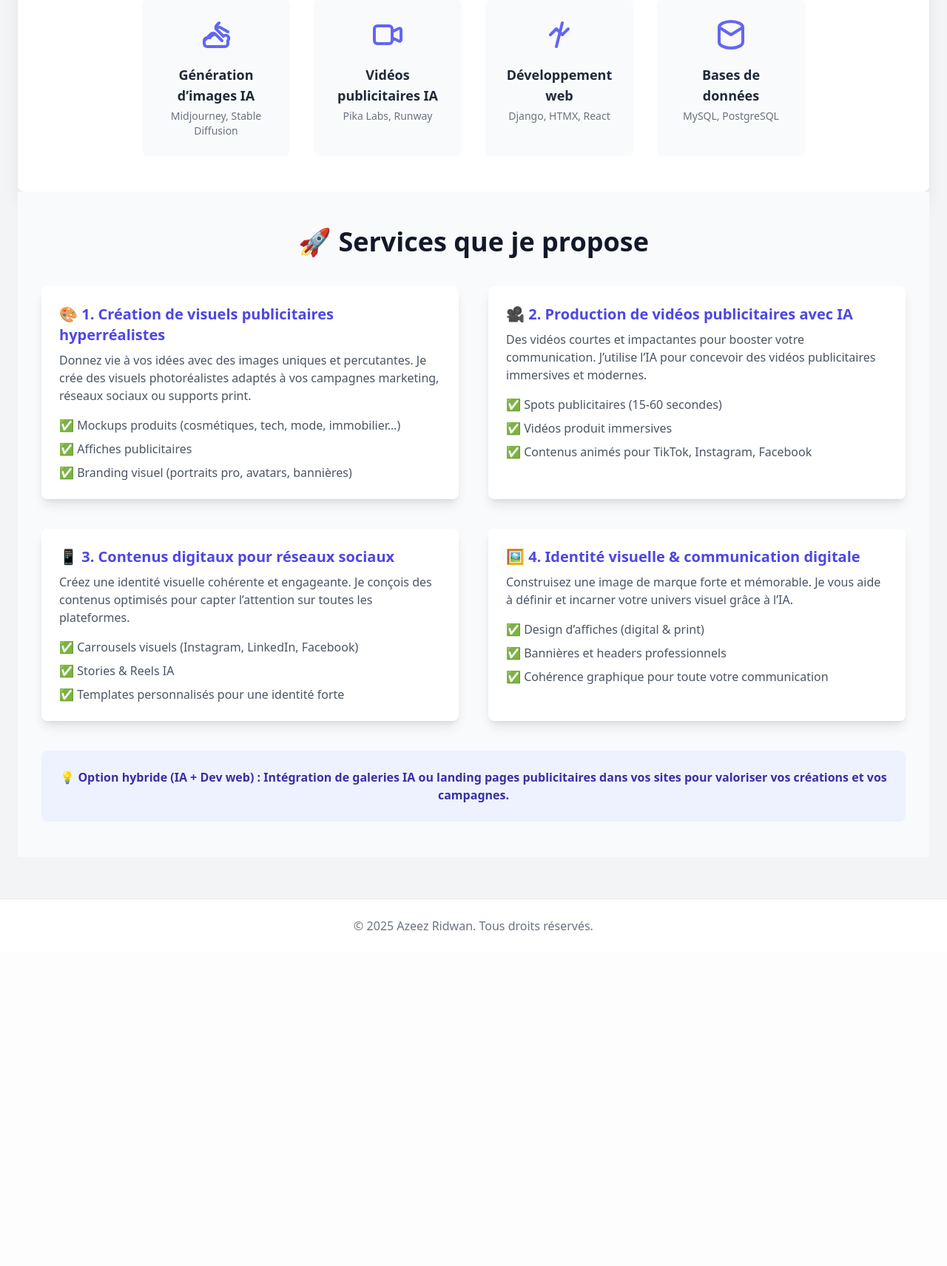
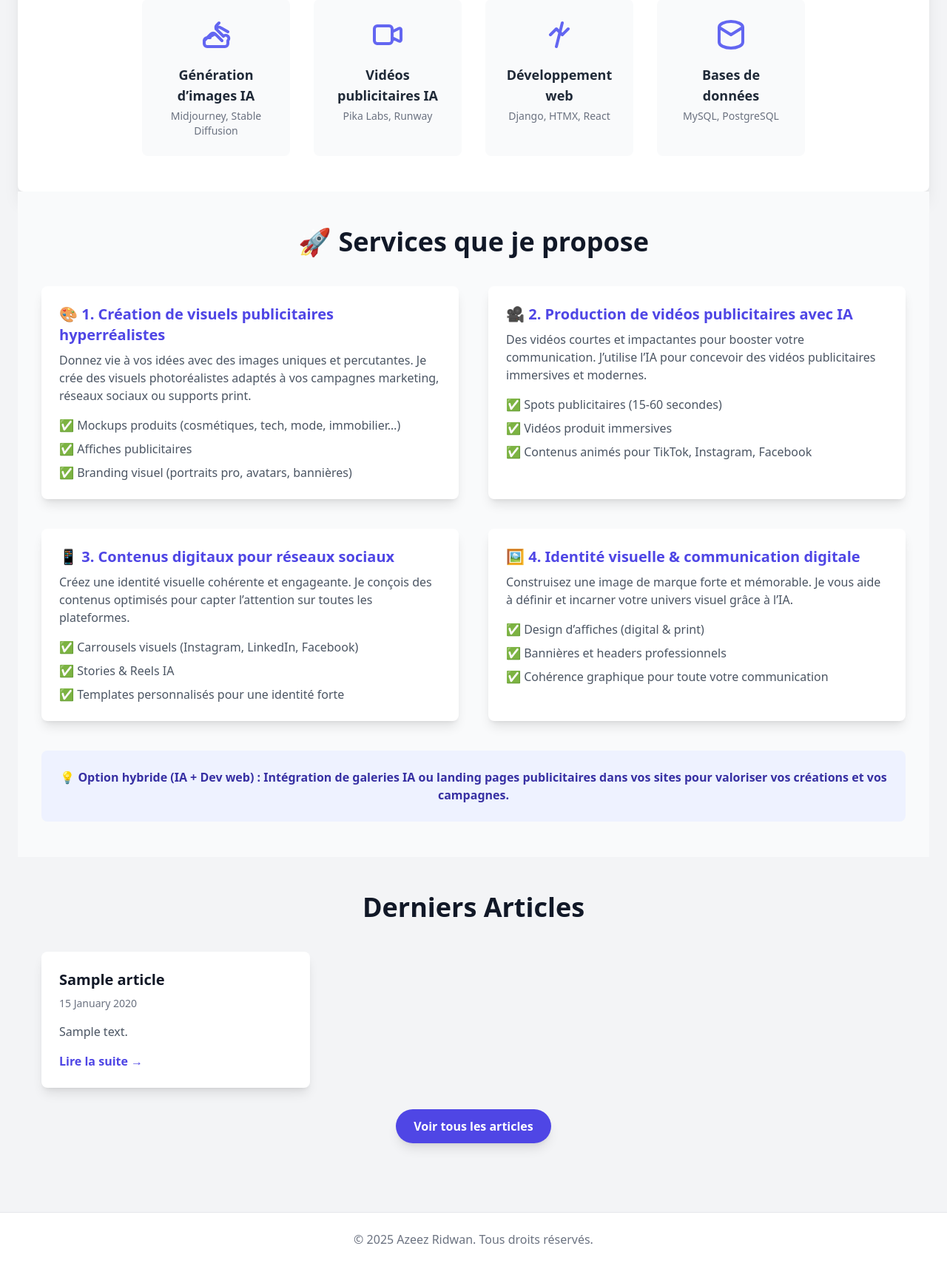
Before and after one commit to Zizou897/portfolioIA, a Django app: page / in a window 1280 px wide. Shown: the part 1221-2933 px from the top of the page at 74% size. Before the commit the page ends 2479 px from the top, so only its background shows below. Run offline with Django 5.2, Linux system fonts and the light colour scheme; tables that the repository leaves empty hold one stand-in row (values such as "Sample post"); some libraries are stand-ins or nearby versions.

Commit message:
feat(blog): ajoute une fonctionnalité de blog complète

```diff
--- a/portfolio_project/portfolio/models.py
+++ b/portfolio_project/portfolio/models.py
@@ -43,6 +43,32 @@ class Project(models.Model):
         verbose_name_plural = _("Projects")
         ordering = ['-created_at']
 
+from django.contrib.auth.models import User
+from django.utils.text import slugify
+
+class Article(models.Model):
+    """Model to represent a blog article."""
+    title = models.CharField(max_length=200, verbose_name=_("Title"))
+    slug = models.SlugField(max_length=200, unique=True, blank=True, verbose_name=_("Slug"))
+    author = models.ForeignKey(User, on_delete=models.CASCADE, related_name='blog_posts', verbose_name=_("Author"))
+    content = models.TextField(verbose_name=_("Content"))
+    image = models.ImageField(upload_to='articles/', blank=True, null=True, verbose_name=_("Banner Image"))
+    created_at = models.DateTimeField(auto_now_add=True, verbose_name=_("Creation Date"))
+    updated_at = models.DateTimeField(auto_now=True, verbose_name=_("Last Updated"))
+
+    def save(self, *args, **kwargs):
+        if not self.slug:
+            self.slug = slugify(self.title)
+        super().save(*args, **kwargs)
+
+    def __str__(self):
+        return self.title
+
+    class Meta:
+        verbose_name = _("Article")
+        verbose_name_plural = _("Articles")
+        ordering = ['-created_at']
+
 class ContactMessage(models.Model):
     """Model to store contact form messages."""
     name = models.CharField(max_length=100, verbose_name=_("Name"))
--- a/portfolio_project/portfolio/templates/portfolio/home.html
+++ b/portfolio_project/portfolio/templates/portfolio/home.html
@@ -151,6 +151,44 @@
         </div>
     </div>
 </div>
+
+<!-- Latest Blog Posts Section -->
+<div class="py-12">
+    <div class="max-w-7xl mx-auto px-4 sm:px-6 lg:px-8">
+        <div class="text-center">
+            <h2 class="text-3xl font-extrabold text-gray-900 dark:text-white sm:text-4xl">
+                Derniers Articles
+            </h2>
+        </div>
+        <div class="mt-10 grid gap-10 sm:grid-cols-1 md:grid-cols-2 lg:grid-cols-3">
+            {% for article in latest_articles %}
+                <article class="bg-white dark:bg-gray-800 rounded-lg shadow-lg p-6 flex flex-col">
+                    <h3 class="text-xl font-bold text-gray-900 dark:text-white group-hover:text-indigo-600 dark:group-hover:text-indigo-400 transition-colors">
+                        <a href="{% url 'blog_detail' slug=article.slug %}">{{ article.title }}</a>
+                    </h3>
+                    <p class="text-sm text-gray-500 dark:text-gray-400 mt-2">
+                        {{ article.created_at|date:"d F Y" }}
+                    </p>
+                    <p class="mt-4 text-gray-600 dark:text-gray-300 flex-grow">
+                        {{ article.content|truncatewords_html:20|safe }}
+                    </p>
+                    <div class="mt-4">
+                        <a href="{% url 'blog_detail' slug=article.slug %}" class="font-semibold text-indigo-600 dark:text-indigo-400 hover:underline">
+                            Lire la suite &rarr;
+                        </a>
+                    </div>
+                </article>
+            {% empty %}
+                <p class="col-span-full text-center text-gray-500 dark:text-gray-400">Aucun article à afficher pour le moment.</p>
+            {% endfor %}
+        </div>
+        <div class="mt-10 text-center">
+            <a href="{% url 'blog_list' %}" class="bg-indigo-600 text-white px-6 py-3 rounded-full font-semibold shadow-lg hover:bg-indigo-700 transition-all duration-300">
+                Voir tous les articles
+            </a>
+        </div>
+    </div>
+</div>
 {% endblock %}
 
 {% block extra_js %}
--- a/portfolio_project/portfolio/urls.py
+++ b/portfolio_project/portfolio/urls.py
@@ -5,4 +5,6 @@ urlpatterns = [
     path('', views.HomePageView.as_view(), name='home'),
     path('portfolio/', views.ProjectListView.as_view(), name='portfolio'),
     path('contact/', views.ContactView.as_view(), name='contact'),
+    path('blog/', views.ArticleListView.as_view(), name='blog_list'),
+    path('blog/<slug:slug>/', views.ArticleDetailView.as_view(), name='blog_detail'),
 ]
--- a/portfolio_project/portfolio/views.py
+++ b/portfolio_project/portfolio/views.py
@@ -1,11 +1,16 @@
-from django.views.generic import TemplateView, ListView, View
+from django.views.generic import TemplateView, ListView, View, DetailView
 from django.shortcuts import render
 from django.http import HttpResponse
-from .models import Service, Project
+from .models import Service, Project, Article
 from .forms import ContactForm
 
 class HomePageView(TemplateView):
     template_name = "portfolio/home.html"
+
+    def get_context_data(self, **kwargs):
+        context = super().get_context_data(**kwargs)
+        context['latest_articles'] = Article.objects.order_by('-created_at')[:3]
+        return context
 
 class ProjectListView(ListView):
     model = Project
@@ -30,3 +35,14 @@ class ContactView(View):
 
         # If form is invalid, re-render the form part with errors
         return render(request, 'portfolio/partials/contact_form.html', {'form': form})
+
+class ArticleListView(ListView):
+    model = Article
+    template_name = 'portfolio/blog_list.html'
+    context_object_name = 'articles'
+    paginate_by = 5
+
+class ArticleDetailView(DetailView):
+    model = Article
+    template_name = 'portfolio/blog_detail.html'
+    context_object_name = 'article'
--- a/portfolio_project/templates/base.html
+++ b/portfolio_project/templates/base.html
@@ -47,6 +47,7 @@
                 <a href="{% url 'home' %}#about" class="nav-link text-gray-700 dark:text-gray-300 font-medium">À Propos</a>
                 <a href="{% url 'home' %}#services" class="nav-link text-gray-700 dark:text-gray-300 font-medium">Services</a>
                 <a href="{% url 'portfolio' %}" class="nav-link text-gray-700 dark:text-gray-300 font-medium">Portfolio</a>
+                <a href="{% url 'blog_list' %}" class="nav-link text-gray-700 dark:text-gray-300 font-medium">Blog</a>
                 <a href="{% url 'contact' %}" class="bg-indigo-600 text-white px-5 py-2 rounded-full font-semibold shadow-lg hover:bg-indigo-700 transition-all duration-300 transform hover:scale-105">
                     Contact
                 </a>
@@ -68,6 +69,7 @@
             <a href="{% url 'home' %}#about" class="block py-2 px-4 text-sm text-gray-700 dark:text-gray-300">À Propos</a>
             <a href="{% url 'home' %}#services" class="block py-2 px-4 text-sm text-gray-700 dark:text-gray-300">Services</a>
             <a href="{% url 'portfolio' %}#portfolio" class="block py-2 px-4 text-sm text-gray-700 dark:text-gray-300">Portfolio</a>
+            <a href="{% url 'blog_list' %}" class="block py-2 px-4 text-sm text-gray-700 dark:text-gray-300">Blog</a>
             <a href="{% url 'contact' %}#contact" class="block py-2 px-4 text-sm text-gray-700 dark:text-gray-300">Contact</a>
         </div>
     </header>
```
Also changed, not shown: portfolio_project/portfolio/admin.py (+18 -1 lines), portfolio_project/portfolio/management/commands/seed_data.py (+30 -1 lines), portfolio_project/portfolio/templates/portfolio/blog_detail.html (added, +29 -0 lines), portfolio_project/portfolio/templates/portfolio/blog_list.html (added, +36 -0 lines), portfolio_project/portfolio/migrations/0003_article.py (added).
